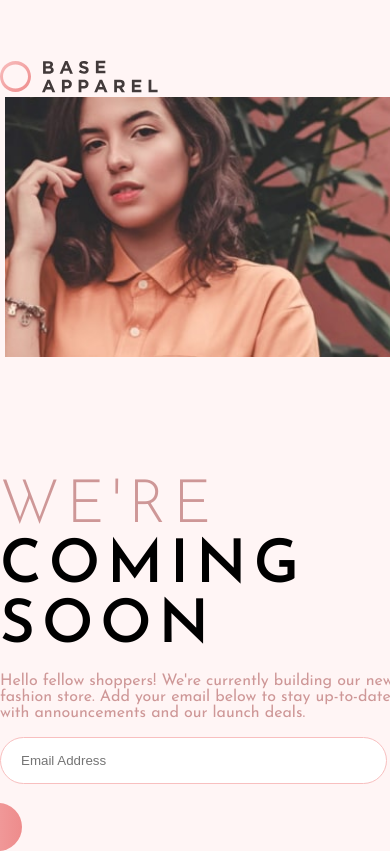
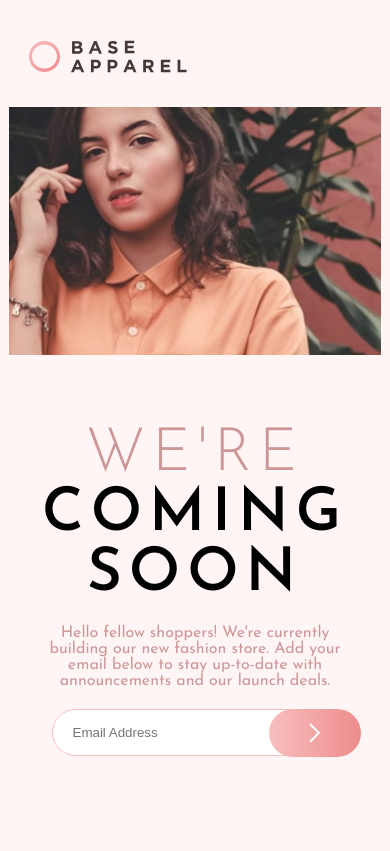
Before and after one commit to BrunoeSousaAlencar/Base-Apparel-coming-soon-page, a plain HTML site: page index.html in a window 390 px wide. Drawn offline with Linux system fonts and the light colour scheme.

Commit message:
html e css

```diff
--- a/index.html
+++ b/index.html
@@ -6,13 +6,14 @@
     <meta name="viewport" content="width=device-width, initial-scale=1.0">
     <title>Frontend Mentor | Base Apparel coming soon page</title>
     <link rel="stylesheet" href="style.css">
+    <link rel="shortcut icon" href="images/favicon-32x32.png" type="image/x-icon">
 </head>
 <body>
 
     <main>
         <div class="texto">
             <div class="top">
-                <img src="images/logo.svg" alt="logo-marca"><br>
+                <img class="logo" src="images/logo.svg" alt="logo-marca"><br>
                 <img class="foto-mulher" src="images/hero-mobile.jpg" alt="foto-mulher" srcset="">
             </div>
             <h1>
--- a/style.css
+++ b/style.css
@@ -50,6 +50,7 @@ span{
 .foto-mulher{
     display: none;
 }
+
 p{
     color: var(--Desaturated-Red);
     width: 400px;
@@ -93,6 +94,10 @@ p{
         display: flex;
         margin: 60px 0px 0px 70px;
     }
+
+    form{
+        margin-bottom: 50px;
+    }
 }
 
 @media (max-width: 1020px){
@@ -107,6 +112,14 @@ p{
         background-image: none;
     }
 
+    h1{
+        margin-top: 60px;
+    }
+
+    .logo{
+        margin: 0px 0px 30px 20px;
+    }
+
     .foto-mulher{
         width: 600px;
         margin: auto 0;
@@ -117,24 +130,61 @@ p{
 
 @media (max-width: 650px){
 
+    h1{
+        letter-spacing: 7px;
+        font-size: 60px;
+        text-align: center;
+        margin-top: 70px;
+        margin-bottom: 20px;
+    }
+
+    p{
+        width: 80vw;
+        text-align: center;
+        margin: auto;
+        margin-bottom: 20px;
+    }
+
     .foto-mulher{
-        width: 500px;
+        width: 97vw;
     }
+
+    #email{
+        width: 250px;
+    }
+
+    form{
+        margin: auto;
+        display: grid;
+        place-items: center;
+    }
+
+    .botao{
+        position: relative;
+        top: -47px;
+        left: 120px;
+    }
+
 }
 
 @media (max-width: 500px){
 
     main{
         display: grid;
-        margin: 60px 0px 0px 0px;
+        margin: 0px 0px 0px 0px;
         place-items: center;
     }
 
+    .logo{
+        margin: 40px 0px 30px 20px;
+    }
 
     .foto-mulher{
-        width: 100vw;
+        width: 95.5vw;
         display: grid;
         place-items: center;
-        margin: auto;
+        margin: 0 ;
     }
+
+
 }
```
